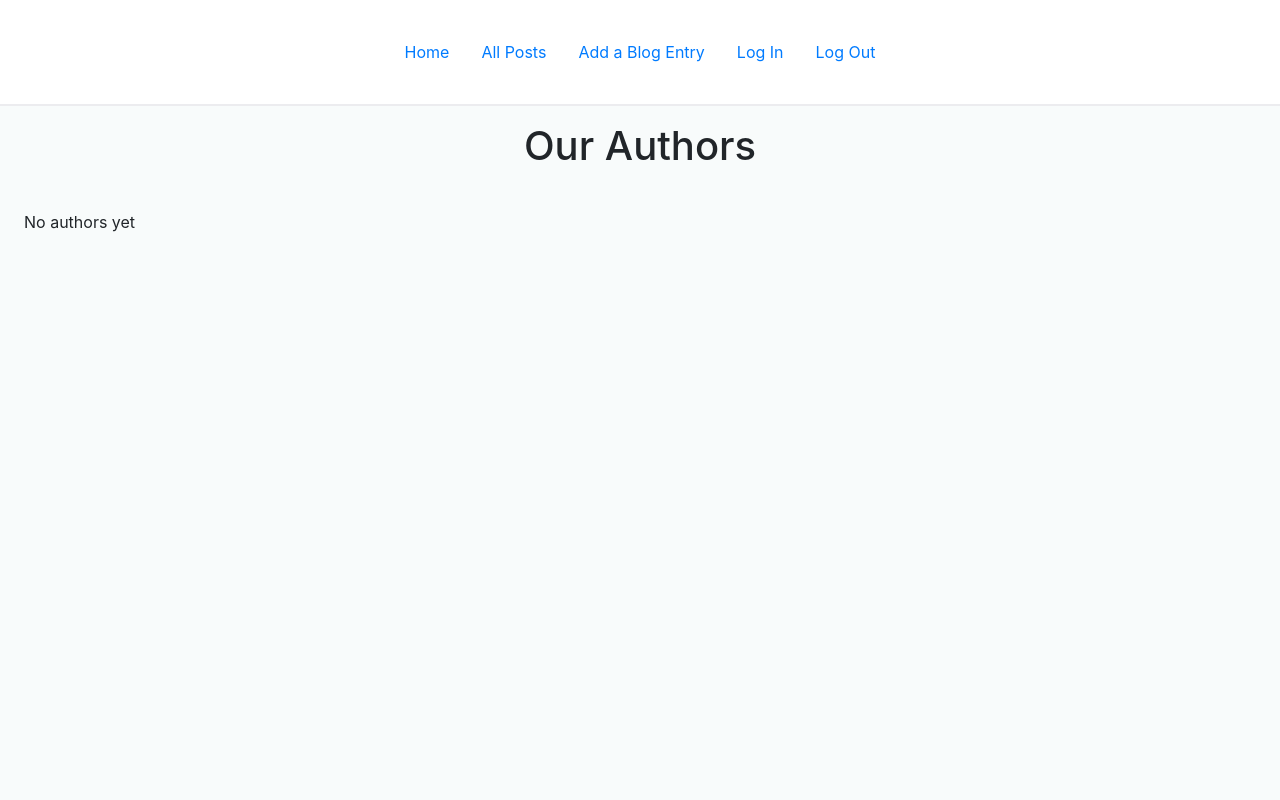
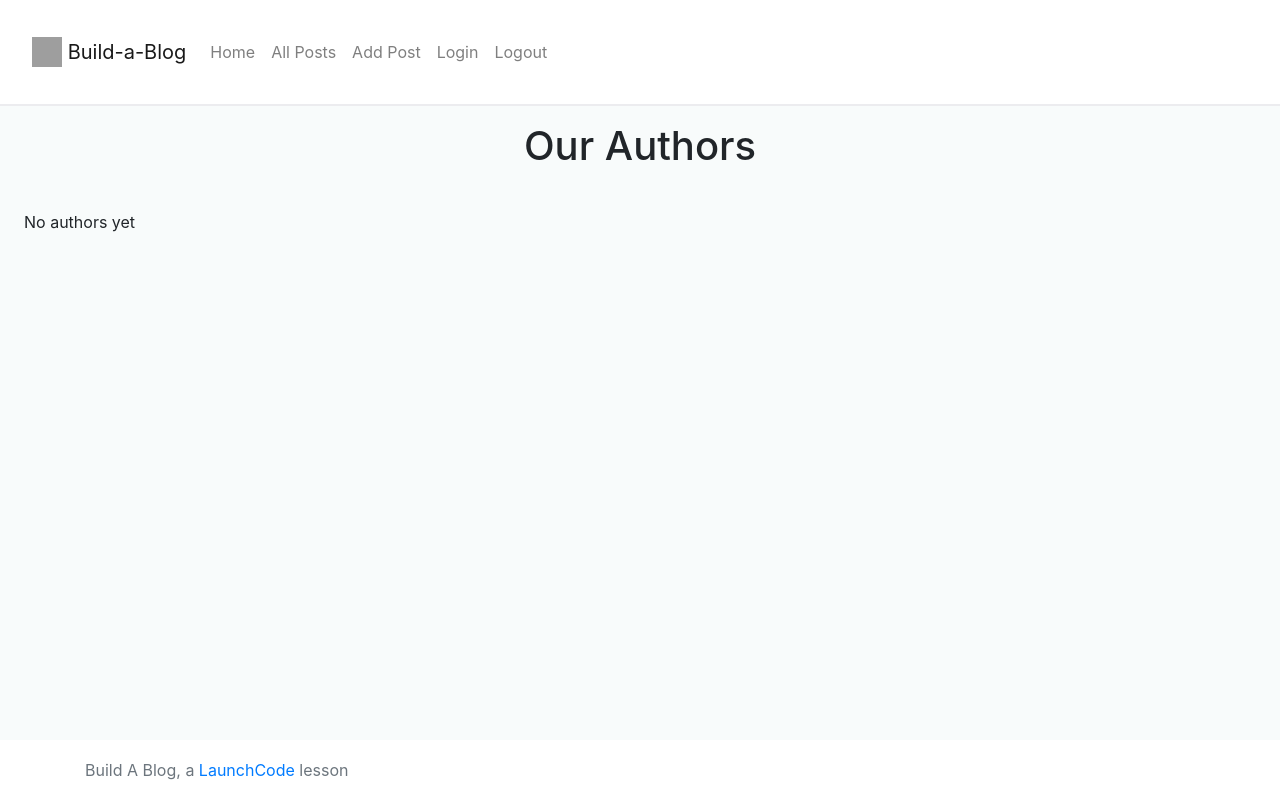
Before and after one commit to damianpdavila/blogz, a Flask app: page / in a window 1280 px wide. Run offline with Flask 2, Linux system fonts and the light colour scheme; some libraries are stand-ins or nearby versions; grey boxes are pictures that could not be loaded.

Commit message:
Added footer; added proper navbar

```diff
--- a/templates/base.html
+++ b/templates/base.html
@@ -16,10 +16,9 @@
             body {
                 background-color: #f3f8f980;
             }
-            .nav {
+            .navbar {
                 padding: 2em;
                 border-bottom: 2px solid #ececef;
-                background-color: white;
             }
             h1 {
                 text-align: center;
@@ -59,27 +58,42 @@
             .separator {
                 height: 1.5em;
             }
+            .footer {
+                width: 100%;
+                height: 60px;
+                line-height: 60px;
+                background-color: white;
+            }
+            body {
+                display: flex;
+                min-height: 100vh;
+                flex-direction: column;
+            }
+            main {
+               flex: 1;
+            }
         </style>
     </head>
 <body>
-
-    <ul class="nav justify-content-center">
-        <li class="nav-item">
-            <a class="nav-link" href='/'>Home</a>
-        </li>
-        <li class="nav-item">
-            <a class="nav-link" href='/blog'>All Posts</a>
-        </li>
-        <li class="nav-item">
-            <a class="nav-link" href='/newpost'>Add a Blog Entry</a>
-        </li>
-        <li class="nav-item">
-            <a class="nav-link" href='/login'>Log In</a>
-        </li>
-        <li class="nav-item">
-            <a class="nav-link" href='/logout'>Log Out</a>
-        </li>
-    </ul>
+    <main role="main">
+        <nav class="navbar navbar-expand-lg navbar-light bg-white">
+            <a class="navbar-brand" href="#">
+                <img src="https://getbootstrap.com/docs/4.1/assets/brand/bootstrap-solid.svg" width="30" height="30" class="d-inline-block align-top" alt="">
+                Build-a-Blog
+            </a>
+            <button class="navbar-toggler" type="button" data-toggle="collapse" data-target="#navbarNavAltMarkup" aria-controls="navbarNavAltMarkup" aria-expanded="false" aria-label="Toggle navigation">
+            <span class="navbar-toggler-icon"></span>
+            </button>
+            <div class="collapse navbar-collapse" id="navbarNavAltMarkup">
+            <div class="navbar-nav">
+                <a class="nav-item nav-link" href="/">Home</a>
+                <a class="nav-item nav-link" href="/blog">All Posts</a>
+                <a class="nav-item nav-link" href="/newpost">Add Post</a>
+                <a class="nav-item nav-link" href="/login">Login</a>
+                <a class="nav-item nav-link" href="/logout">Logout</a>
+            </div>
+            </div>
+        </nav>
 
         {% with messages = get_flashed_messages(with_categories=True) %}
             <ul>
@@ -93,6 +107,7 @@
         {% block content %}
         {% endblock %}
         </div>
+    </main>
 
     {% macro render_pagination(pagination, endpoint, user) %}
     <div class=separator></div>
@@ -111,5 +126,16 @@
     </div>
     {% endmacro %}
 
+    <footer class="footer">
+        <div class="container">
+        <span class="text-muted">Build A Blog, a <a href="https://launchcode.org">LaunchCode</a> lesson</span>
+        </div>
+    </footer>
+
+    <!-- Bootstrap JavaScript -->
+    <script src="https://code.jquery.com/jquery-3.3.1.slim.min.js" integrity="sha384-q8i/X+965DzO0rT7abK41JStQIAqVgRVzpbzo5smXKp4YfRvH+8abtTE1Pi6jizo" crossorigin="anonymous"></script>
+    <script src="https://cdnjs.cloudflare.com/ajax/libs/popper.js/1.14.3/umd/popper.min.js" integrity="sha384-ZMP7rVo3mIykV+2+9J3UJ46jBk0WLaUAdn689aCwoqbBJiSnjAK/l8WvCWPIPm49" crossorigin="anonymous"></script>
+    <script src="https://stackpath.bootstrapcdn.com/bootstrap/4.1.3/js/bootstrap.min.js" integrity="sha384-ChfqqxuZUCnJSK3+MXmPNIyE6ZbWh2IMqE241rYiqJxyMiZ6OW/JmZQ5stwEULTy" crossorigin="anonymous"></script>
+
 </body>
 </html>
```
Lines whose indentation alone changed are shown as unchanged.
